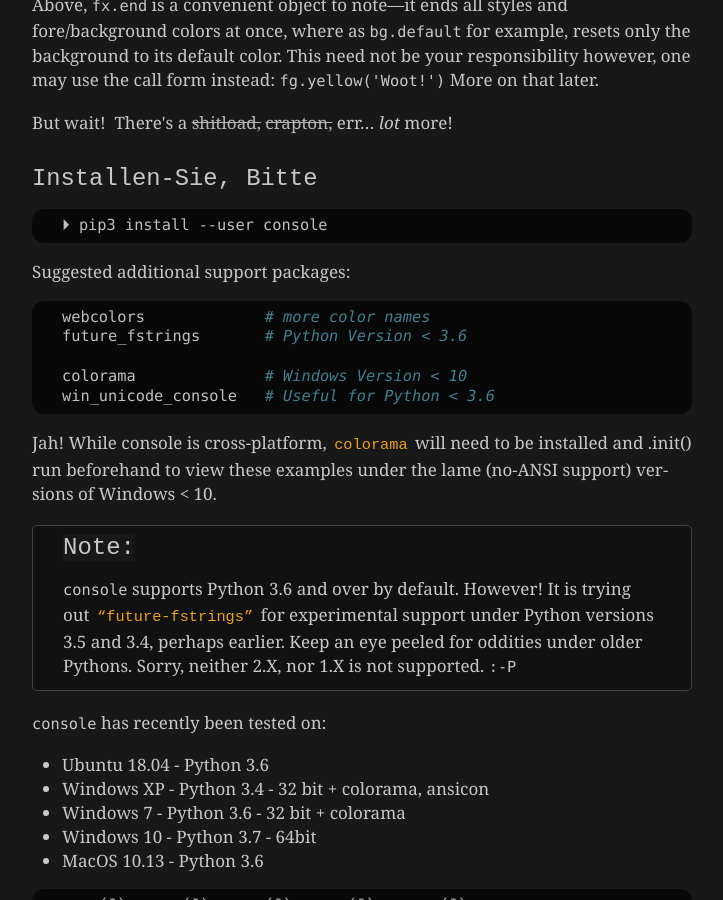
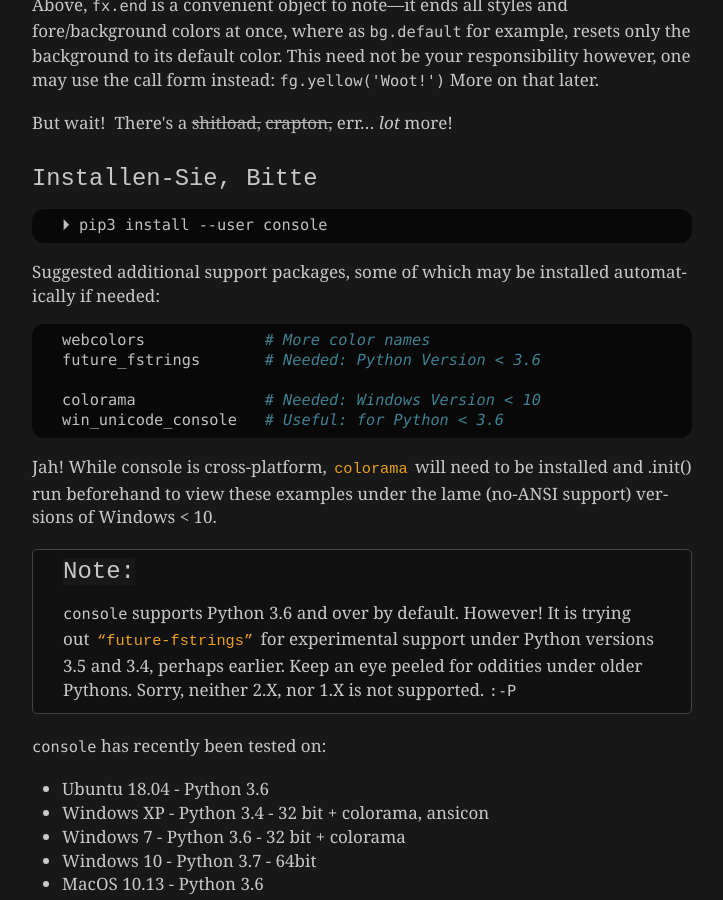
Before and after one commit to mixmastamyk/console, a Sphinx documentation site: the page built from docs/readme.rst, in a window 1280 px wide and 900 px high, scrolled down 957 px. Shown: the whole window, without its empty margins (388-1111 px from the left). Built offline with Sphinx 7.4.7, drawn with Linux system fonts in a browser that asks for light colours.

```diff
--- a/console/__init__.py
+++ b/console/__init__.py
@@ -10,7 +10,7 @@ from .disabled import empty_bin as _empty_bin
 _DEBUG = []  # mutable reference
 _CHOSEN_PALETTE = None
 fg = bg = fx = defx = sc = _empty_bin
-__version__ = '0.92'
+__version__ = '0.93a0'
 
 
 def set_debug_mode(value):
--- a/docs/readme.rst
+++ b/docs/readme.rst
@@ -87,15 +87,16 @@ Installen-Sie, Bitte
 
     ⏵ pip3 install --user console
 
-Suggested additional support packages:
+Suggested additional support packages,
+some of which may be installed automatically if needed:
 
 .. code-block:: shell
 
-    webcolors             # more color names
-    future_fstrings       # Python Version < 3.6
+    webcolors             # More color names
+    future_fstrings       # Needed: Python Version < 3.6
 
-    colorama              # Windows Version < 10
-    win_unicode_console   # Useful for Python < 3.6
+    colorama              # Needed: Windows Version < 10
+    win_unicode_console   # Useful: for Python < 3.6
 
 
 Jah!
```
Also changed, not shown: other parts of docs/readme.rst (+0 -1 lines), readme.rst (+6 -6 lines), setup.py (+13 -13 lines), 1 other file.
